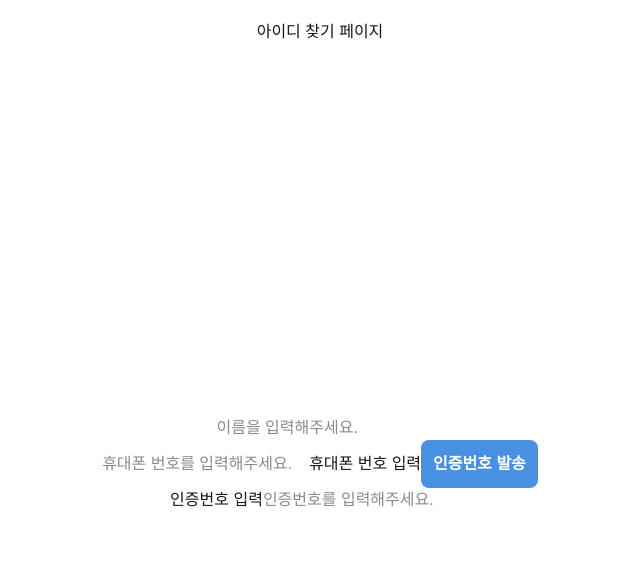
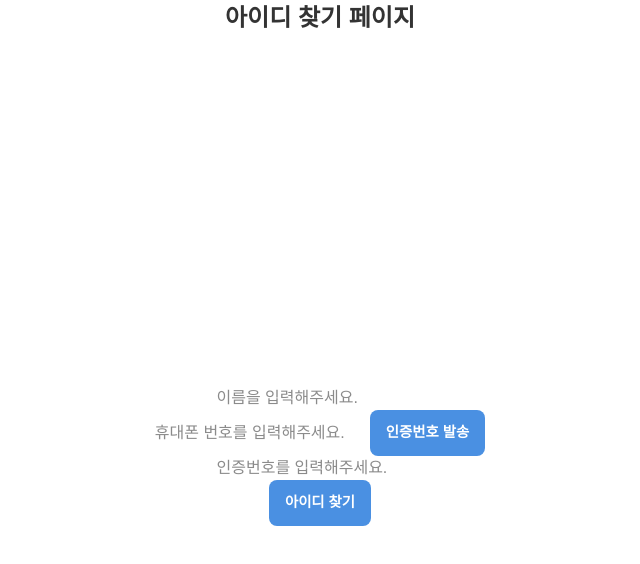
Before and after one commit to potato-club/MindBridge-front, a Next.js app: page /findid in a window 1280 px wide. Shown: the top 564 px of the page, without its empty margins (320-960 px from the left). Built offline with nearby package versions, Linux system fonts and the light colour scheme.

Commit message:
id찾기 페이지 css, 기능 구현중

```diff
--- a/src/app/findid/components/FindId.module.css
+++ b/src/app/findid/components/FindId.module.css
@@ -1,4 +1,3 @@
-/* 전체 컨테이너 */
 .Container {
     display: flex;
     flex-direction: column;
@@ -11,45 +10,56 @@
     border-radius: 30px;
     background-color: #ffffff;
     box-sizing: border-box;
+    /* border-color: #161515; */
+    font-family: 'Noto Sans KR', sans-serif;
 }
-/* 헤더 */
+
 .header {
   text-align: center;
-  margin: 20px 0;
+  margin-bottom: 20px;
 }
 
-/* .header h1 {
+.header h1 {
   font-size: 1.5rem;
   font-weight: bold;
   color: #333;
+}
+
+/* input {
+  /* width: 100%;
+  /* padding: 12px 14px;
+  font-size: 0.95rem;
+  border: 1px solid #ccc;
+  border-radius: 8px;
+  outline: none;
+  transition: border 0.2s ease, box-shadow 0.2s ease;
 } */
 
-/* 입력 필드 (div를 input처럼 보이게 스타일링 가능) */
-.userName,
-.userPhoneNumber {
+/* input:focus {
+  border-color: #4a90e2;
+  box-shadow: 0px 0px 4px rgba(74, 144, 226, 0.5);
+} */
+
+.UserPhoneNumber {
   display: flex;
-  align-items: center;
-  padding: 12px;
-  border: 1px solid #ddd;
-  border-radius: 8px;
-  font-size: 0.95rem;
-  color: #444;
-  background-color: #fafafa;
+  gap: 8px;
 }
 
-/* 버튼 */
-.sendButton {
-  padding: 12px;
+.sendButton,
+.submitButton {
+  padding: 12px 16px;
   background-color: #4a90e2;
   color: #fff;
-  font-size: 1rem;
+  font-size: 0.9rem;
   font-weight: 600;
   border: none;
   border-radius: 8px;
   cursor: pointer;
+  white-space: nowrap;
   transition: background 0.2s ease;
 }
 
-.sendButton:hover {
+.sendButton:hover,
+.submitButton:hover {
   background-color: #357ab7;
 }
--- a/src/app/findid/components/FindId.tsx
+++ b/src/app/findid/components/FindId.tsx
@@ -8,17 +8,30 @@ import styles from "./FindId.module.css";
 const FindIdForm = () => {
     const [userName, setUserName] = useState("");
     const [userPhoneNumber, setUserPhoneNumber] = useState("");
-    const [userNumber, setUserNumber] = useState("");
+        const [userVerificationCode, setUserVerificationCode] = useState("");
+
 
     const router = useRouter();
 
+    const handleSendCode = (e: React.FormEvent) => {
+        e.preventDefault();
+        alert("인증번호가 발송되었습니다.");
+        // api 구현(백엔드 요청)해야 함!
+    };
+
+    const handleSubmit = async (e: React.FormEvent<HTMLFormElement>) => {
+
+    // const handleSubmit = (e: React.FormEvent) => {
+        e.preventDefault();
+        alert(`이름: ${userName}, 전화번호: ${userPhoneNumber}, 인증번호: ${userVerificationCode}`)
+    }
 
     return (
         <>
             <header className={styles.header}>
                 <h1>아이디 찾기 페이지</h1>
             </header>
-            <form className={styles.Form}>
+            <form className={styles.Form} onSubmit={handleSubmit}>
                 <div className={styles.Container}>
 
                     {/* 이름입력 */}
@@ -30,23 +43,31 @@ const FindIdForm = () => {
 
                     {/* 휴대폰 번호 + 인증번호 발송 버튼*/}
                     <div className={styles.UserPhoneNumber}>
-                        <input type="number"
+                        <input type="tel"
                         value={userPhoneNumber}
                         placeholder="휴대폰 번호를 입력해주세요." />
-                        휴대폰 번호 입력
-                        <button className={styles.sendButton}>
+                        <button
+                        type="button"
+                        className={styles.sendButton}
+                        onClick={handleSendCode}
+                        >
                             인증번호 발송
                         </button>
                     </div>
 
                     {/* 인증번호 입력 */}
-                    <div className={styles.UserNumber}>
-                        인증번호 입력
+                    <div className={styles.UserVerificationCode}>
                         <input type="number"
-                            value={userNumber}
+                            value={userVerificationCode}
+                            onChange={(e) => setUserVerificationCode(e.target.value)}
                             placeholder="인증번호를 입력해주세요."
                         />
                     </div>
+
+                    {/* 제출 버튼 */}
+                    <button type="submit" className={styles.submitButton}>
+                        아이디 찾기
+                    </button>
                 </div>
             </form>
         </>
--- a/src/app/findpw/components/FindPW.tsx
+++ b/src/app/findpw/components/FindPW.tsx
@@ -8,8 +8,9 @@ import styles from "./FindPW.module.css";
 const FindPWForm = () => {
 
     const [userID, setUserId] = useState("");
+    const [userName, setUserName] = useState("");
     const [userPhoneNumber, setUserPhoneNumber] = useState("");
-    const [userNumber, setUserNumber] = useState("");
+    const [userVerificationCode, setUserVerificationCode] = useState("");
 
     const router = useRouter();
 
@@ -27,7 +28,36 @@ const FindPWForm = () => {
                         <input type="text"
                         value={userID}
                         placeholder="아이디를 입력하세요." />
+                    </div>
 
+                    {/* 이름 입력 */}
+                    <div className={styles.UserName}>
+                        <input type="text"
+                        value={userName}
+                        placeholder="이름을 입력하세요" />
+                    </div>
+
+                    {/* 나이 버튼 (여자, 남자, 비공개 */}
+                    <div className={styles.UserAge}>
+                        <button className={styles.Male}>남성</button>
+                        <button className={styles.Female}>여성</button>
+                        <button className={styles.None}>비공개</button>
+                    </div>
+
+                    {/* 전화번호 + 인증번호 버튼 + 토큰 발급 받아야함.*/}
+
+                    <div className={styles.userPhoneNumber}>
+                        <input type="number"
+                        value={userPhoneNumber}
+                        placeholder="전화번호를 입력하세요." />
+                        <button className="VerificationCode">인증번호</button>
+                    </div>
+
+                    {/* 인증번호 */}
+                    <div className={styles.UserVerificationCode}>
+                        <input type="text"
+                        value={userVerificationCode}
+                        placeholder="인증번호를 입력하세요." />
                     </div>
 
                 </div>
```
